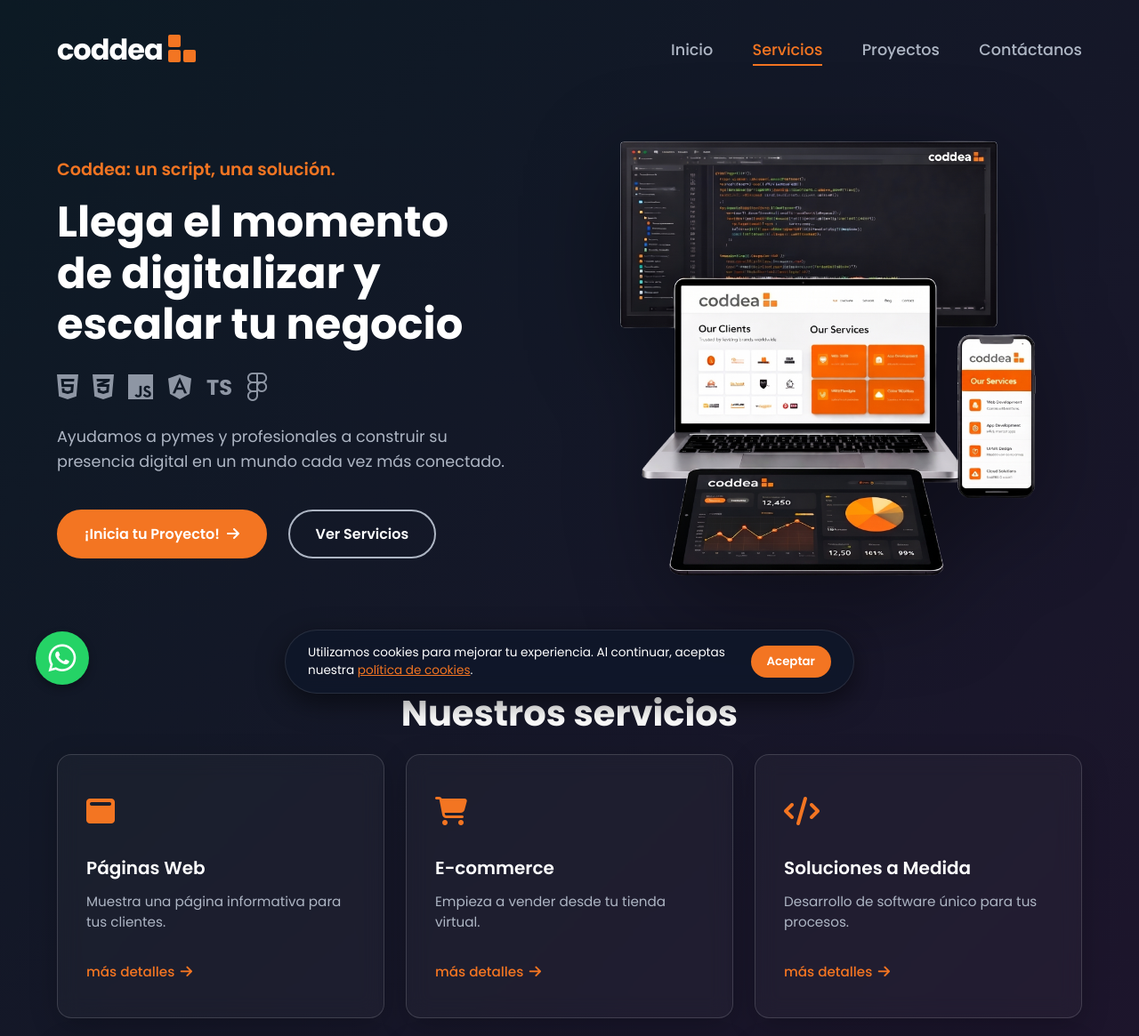
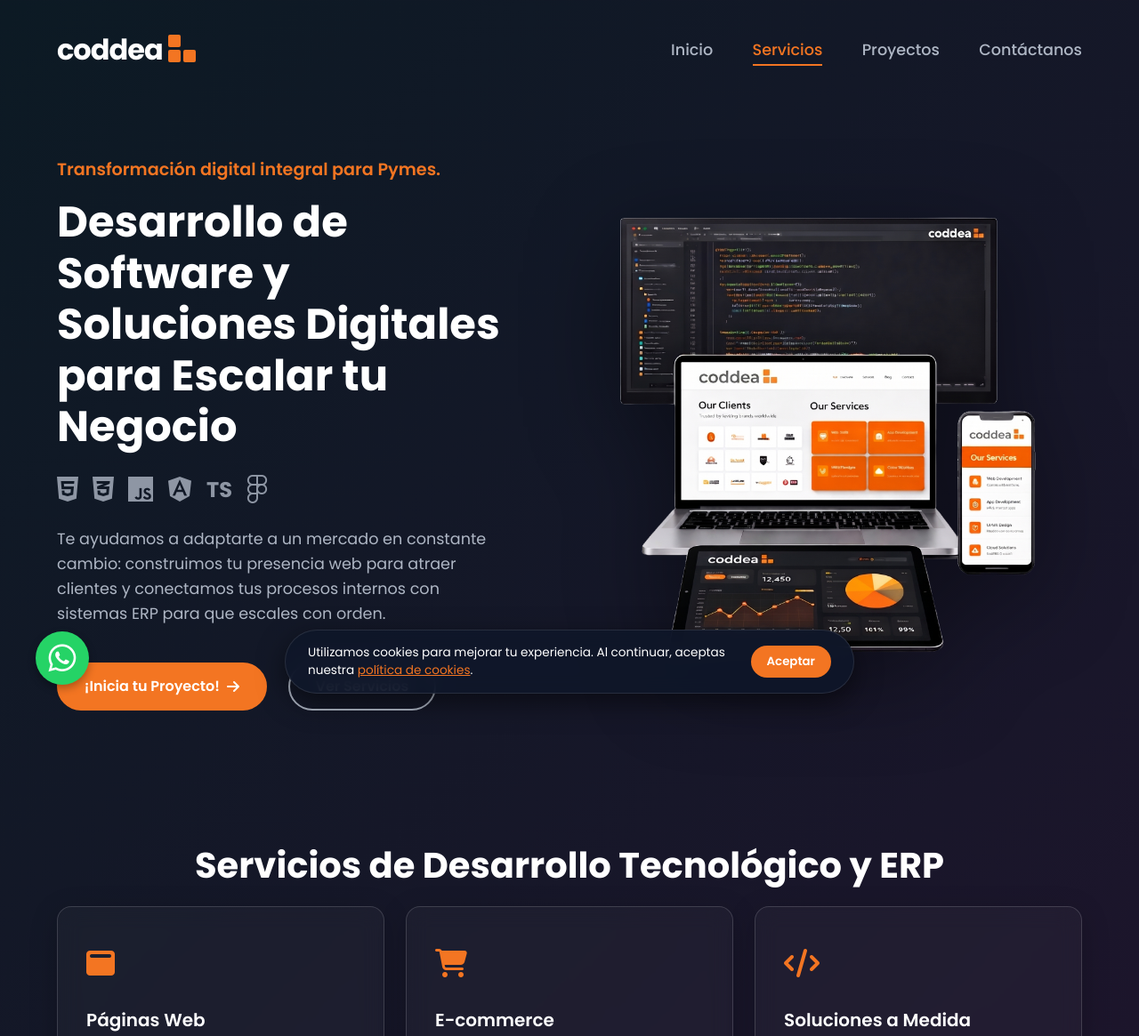
Before and after one commit to eloydadaea/coddea-landing, a website: page index.html in a window 1280 px wide. Shown: the top 1165 px of the page at 89% size. Drawn offline with Linux system fonts and the light colour scheme.

Commit message:
Implementaciones para SEO

```diff
--- a/index.html
+++ b/index.html
@@ -3,7 +3,15 @@
 <head>
     <meta charset="UTF-8">
     <meta name="viewport" content="width=device-width, initial-scale=1.0">
-    <title>Coddea - Soluciones Digitales</title>
+    <title>Coddea | Desarrollo de Software e Integración Odoo ERP</title>
+    <meta name="description" content="Ayudamos a pymes a destacar en un mundo digital en constante cambio. Asegura tu presencia en internet y estructura tu negocio con desarrollo web e integraciones Odoo ERP.">
+
+    <meta property="og:title" content="Coddea | Impulsa y Estructura tu Pyme">
+    <meta property="og:description" content="Lleva tu empresa al mundo digital con páginas web atractivas y organiza tus procesos internos con sistemas ERP a medida.">
+    <meta property="og:image" content="https://coddea-landing.vercel.app/img/dispo.webp">
+    <meta property="og:url" content="https://coddea-landing.vercel.app/">
+    <meta property="og:type" content="website">
+
     <link rel="stylesheet" href="style.css">
     <link rel="stylesheet" href="styles.css">
     <script src="https://challenges.cloudflare.com/turnstile/v0/api.js" async defer></script>
@@ -31,8 +39,8 @@
     <main>
         <section class="hero">
             <div class="hero-content">
-                <p class="tagline">Coddea: un script, una solución.</p>
-                <h1>Llega el momento de digitalizar y escalar tu negocio</h1>
+                <p class="tagline">Transformación digital integral para Pymes.</p>
+                <h1>Desarrollo de Software y Soluciones Digitales para Escalar tu Negocio</h1>
 
                 <div class="tech-icons">
                     <i class="fa-brands fa-html5"></i>
@@ -43,9 +51,7 @@
                     <i class="fa-brands fa-figma"></i>
                 </div>
 
-                <p class="description">
-                    Ayudamos a pymes y profesionales a construir su presencia digital en un mundo cada vez más conectado.
-                </p>
+                <p class="description">Te ayudamos a adaptarte a un mercado en constante cambio: construimos tu presencia web para atraer clientes y conectamos tus procesos internos con sistemas ERP para que escales con orden.</p>
 
                 <div class="buttons">
                     <a href="#contactanos" class="btn btn-primary">¡Inicia tu Proyecto! <i class="fa-solid fa-arrow-right"></i></a>
@@ -61,7 +67,7 @@
         <section id="servicios" class="services-section">
 
         <div class="services-header reveal">
-        <h2>Nuestros servicios</h2>
+        <h2>Servicios de Desarrollo Tecnológico y ERP</h2>
          </div>
 
     <div class="services-grid">
@@ -273,7 +279,7 @@
             <div class="footer-social">
                 <h4>Síguenos</h4>
                 <div class="social-icons">
-                    <a href="linkedin.com/company/coddeaservice" aria-label="LinkedIn"><i class="fa-brands fa-linkedin-in"></i></a>
+                    <a href="https://www.linkedin.com/company/coddeaservice" target="_blank" aria-label="LinkedIn"><i class="fa-brands fa-linkedin-in"></i></a>
                     <a href="#" aria-label="Facebook"><i class="fa-brands fa-facebook-f"></i></a>
                     <a href="#" aria-label="Instagram"><i class="fa-brands fa-instagram"></i></a>
                 </div>
```
